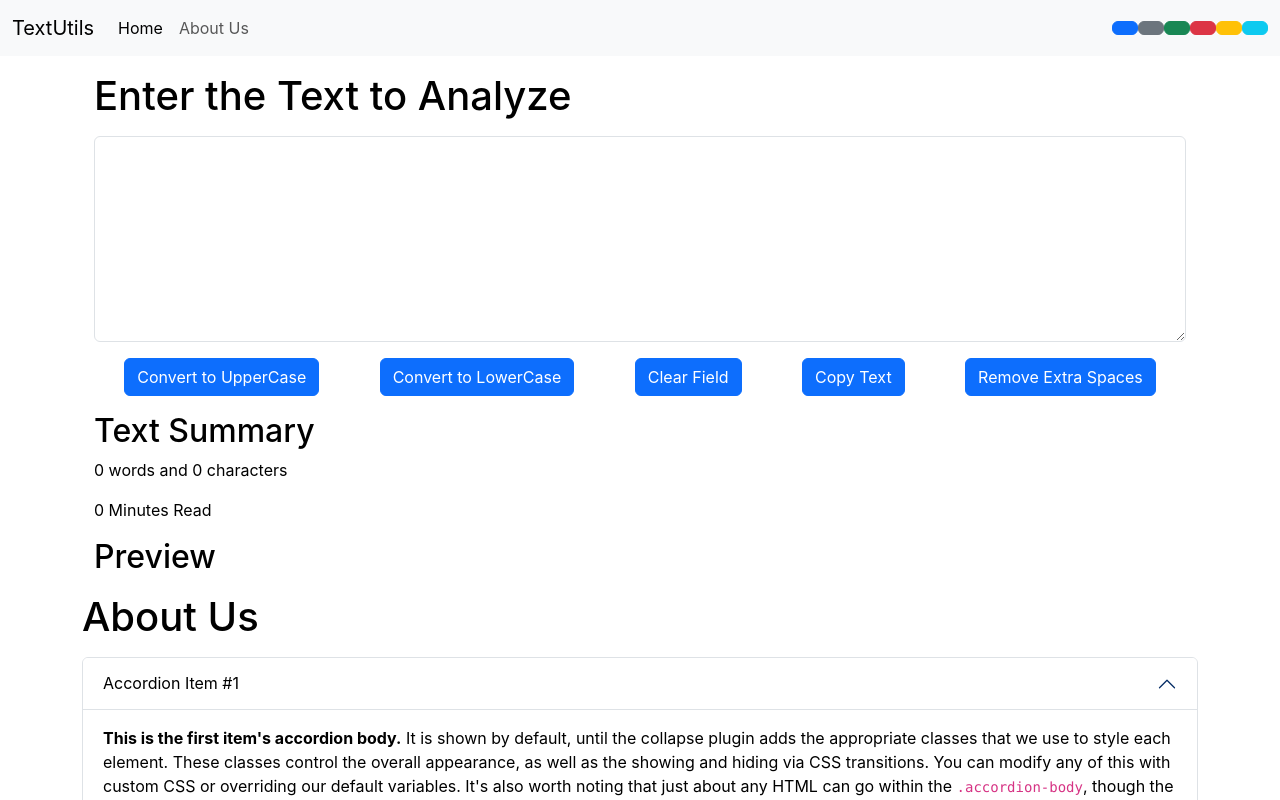
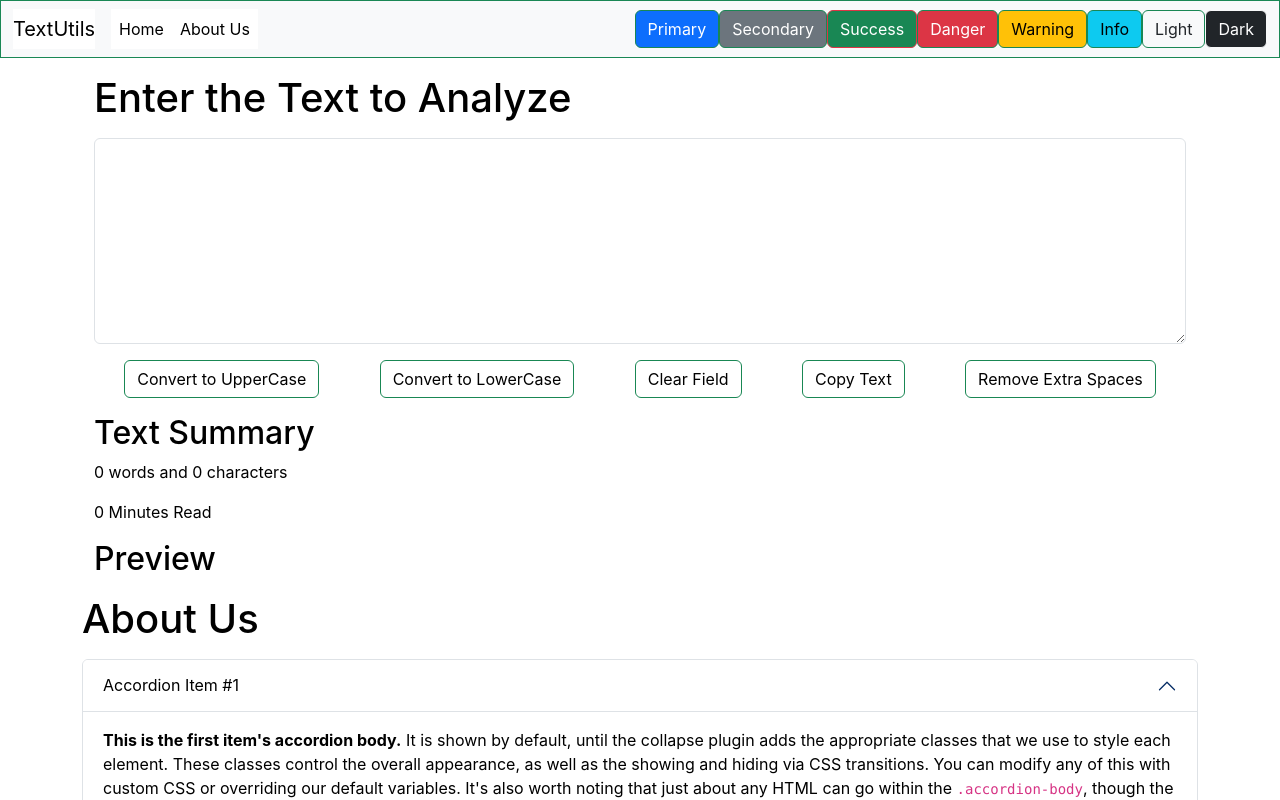
Before and after one commit to husain-786/ReactTutorials, a React (Create React App) app in the folder firstreactapp/: page / in a window 1280 px wide. Shown: the top 800 px of the page. Built offline with nearby package versions, Linux system fonts and the light colour scheme.

Commit message:
Buttons for changing color modes added

```diff
--- a/firstreactapp/src/App.js
+++ b/firstreactapp/src/App.js
@@ -32,7 +32,7 @@ function App() {
     // dismissing the alert message after 2 seconds......
     setTimeout(() => {
       setAlert(null)
-    }, 2000);
+    }, 1500);
   }
 
   // function which will change or say handle the value of mode and will be sent as props in the NavBar.......
@@ -66,21 +66,120 @@ function App() {
   })
   // for primary color mode....
   const changeModesPrimary = ()=>{
+    setMode("red")
     setStyle({
-      color: "#b3b8bd",
-      background: "#037ffc"
+      color: "white",
+      background: "#0D6EFD"
     })
-    document.body.style.backgroundColor = "#037ffc"
+    document.body.style.backgroundColor = "#0D6EFD"
     changeModeColors({
-      randomTextColor: "#b3b8bd",
-      randomBackgroundColor: "#037ffc"
+      randomTextColor: "#white",
+      randomBackgroundColor: "#0D6EFD"
     })
+    showAlert("Primary Mode Have Been Enabled", "success")
   }
-
+  // for secondary color mode....
+  const changeModesSecondary = ()=>{
+    setMode("secondary")
+    setStyle({
+      color: "white",
+      background: "#6C757D"
+    })
+    document.body.style.backgroundColor = "#6C757D"
+    changeModeColors({
+      randomTextColor: "#white",
+      randomBackgroundColor: "#6C757D"
+    })
+    showAlert("Secondary Mode Have Been Enabled", "success")
+  }
+  // for success color mode....
+  const changeModesSuccess = ()=>{
+    setMode("success")
+    setStyle({
+      color: "white",
+      background: "#198754"
+    })
+    document.body.style.backgroundColor = "#198754"
+    changeModeColors({
+      randomTextColor: "#white",
+      randomBackgroundColor: "#198754"
+    })
+    showAlert("Success Mode Have Been Enabled", "success")
+  }
+  // for danger color mode....
+  const changeModesDanger = ()=>{
+    setMode("danger")
+    setStyle({
+      color: "white",
+      background: "#DC3545"
+    })
+    document.body.style.backgroundColor = "#DC3545"
+    changeModeColors({
+      randomTextColor: "#white",
+      randomBackgroundColor: "#DC3545"
+    })
+    showAlert("Danger Mode Have Been Enabled", "success")
+  }
+  // for warning color mode....
+  const changeModesWarning = ()=>{
+    setMode("warning")
+    setStyle({
+      color: "white",
+      background: "#FFC107"
+    })
+    document.body.style.backgroundColor = "#FFC107"
+    changeModeColors({
+      randomTextColor: "#white",
+      randomBackgroundColor: "#FFC107"
+    })
+    showAlert("Warning Mode Have Been Enabled", "success")
+  }
+  // for info color mode....
+  const changeModesInfo = ()=>{
+    setMode("info")
+    setStyle({
+      color: "white",
+      background: "#0DCAF0"
+    })
+    document.body.style.backgroundColor = "#0DCAF0"
+    changeModeColors({
+      randomTextColor: "#white",
+      randomBackgroundColor: "#0DCAF0"
+    })
+    showAlert("Info Mode Have Been Enabled", "success")
+  }
+  // for dark color mode....
+  const changeModesDark = ()=>{
+    setMode("dark")
+    setStyle({
+      color: "white",
+      background: "black"
+    })
+    document.body.style.backgroundColor = "black"
+    changeModeColors({
+      randomTextColor: "white",
+      randomBackgroundColor: "black"
+    })
+    showAlert("Dark Mode Have Been Enabled", "success")
+  }
+  // for dark color mode....
+  const changeModesLight = ()=>{
+    setMode("light")
+    setStyle({
+      color: "black",
+      background: "white"
+    })
+    document.body.style.backgroundColor = "white"
+    changeModeColors({
+      randomTextColor: "black",
+      randomBackgroundColor: "white"
+    })
+    showAlert("Light Mode Have Been Enabled", "success")
+  }
   return (
     <>
       {/* Sending title as string */}
-      <Navbar title="TextUtils" aboutText="About Us" mode={mode} toggleMode={toggleMode} btnText={btnText} changeModesPrimary={changeModesPrimary}/>
+      <Navbar title="TextUtils" aboutText="About Us" mode={mode} toggleMode={toggleMode} btnText={btnText} style={style}  changeModesPrimary={changeModesPrimary} changeModesSecondary={changeModesSecondary} changeModesSuccess={changeModesSuccess} changeModesDanger={changeModesDanger} changeModesWarning={changeModesWarning} changeModesInfo={changeModesInfo} changeModesLight={changeModesLight} changeModesDark={changeModesDark}/>
 
       {/* Sending showAlert function as props so that we can use it on different button actions.... */}
       <Alert alert={alert}/>
@@ -91,10 +190,10 @@ function App() {
       {/* <Navbar/> */}
 
       <div className="container my-3">
-        <TextForm showAlert={showAlert} heading="Enter the Text to Analyze" mode={mode} toggleMode={toggleMode}/>
+        <TextForm showAlert={showAlert} heading="Enter the Text to Analyze" mode={mode} toggleMode={toggleMode} style={style} changeModesPrimary={changeModesPrimary} changeModesSecondary={changeModesSecondary} changeModesSuccess={changeModesSuccess} changeModesDanger={changeModesDanger} changeModesWarning={changeModesWarning} changeModesInfo={changeModesInfo} changeModesLight={changeModesLight} changeModesDark={changeModesDark}/>
       </div>
 
-      <About mode={mode} style={style}/>
+      <About mode={mode} style={style} changeModesPrimary={changeModesPrimary} changeModesSecondary={changeModesSecondary} changeModesSuccess={changeModesSuccess} changeModesDanger={changeModesDanger} changeModesWarning={changeModesWarning} changeModesInfo={changeModesInfo} changeModesLight={changeModesLight} changeModesDark={changeModesDark}/>
     </>
   );
 }
--- a/firstreactapp/src/components/About.js
+++ b/firstreactapp/src/components/About.js
@@ -74,9 +74,9 @@ import React, { useState } from 'react'
                 </div>
             </div>
         </div>
-        <div className="container my-5">
+        {/* <div className="container my-5">
          <button type="button" className="btn btn-outline-primary" onClick={changeDarkAndLightMode}>{btnText}</button>
-        </div>
+        </div> */}
     </div>
   )
 }
--- a/firstreactapp/src/components/Navbar.js
+++ b/firstreactapp/src/components/Navbar.js
@@ -8,32 +8,33 @@ export default function Navbar(props) {
 
   return (
     // <nav className="navbar navbar-expand-lg navbar-dark bg-dark">
-    <nav className={`navbar navbar-expand-lg navbar-${props.mode} bg-${props.mode}`}>
+    <nav className={`navbar navbar-expand-lg border border-success navbar-${props.mode} bg-${props.mode}`}>
       <div className="container-fluid">
-        <a className="navbar-brand" href="/">{props.title}</a>
+        <a className="navbar-brand" style={props.style} href="/">{props.title}</a>
         <button className="navbar-toggler" type="button" data-bs-toggle="collapse" data-bs-target="#navbarSupportedContent" aria-controls="navbarSupportedContent" aria-expanded="false" aria-label="Toggle navigation">
           <span className="navbar-toggler-icon"></span>
         </button>
         <div className="collapse navbar-collapse" id="navbarSupportedContent">
           <ul className="navbar-nav me-auto mb-2 mb-lg-0">
             <li className="nav-item">
-              <a className="nav-link active" aria-current="page" href="/">Home</a>
+              <a className="nav-link active" aria-current="page" style={props.style} href="/">Home</a>
             </li>
             <li className="nav-item">
-              <a className="nav-link" href="/">{props.aboutText}</a>
+              <a className="nav-link" style={props.style} href="/">{props.aboutText}</a>
             </li>
           </ul>
           {/* <form className="d-flex" role="search">
             <input className="form-control me-2" type="search" placeholder="Search" aria-label="Search"/>
             <button className="btn btn-outline-primary" type="submit">Search</button>
           </form> */}
-          <button className="btn btn-outline-primary bg-primary" type="submit" onClick={props.changeModesPrimary}></button>
-          <button className="btn btn-outline-secondary bg-secondary" type="submit"></button>
-          <button className="btn btn-outline-success bg-success" type="submit"></button>
-          <button className="btn btn-outline-danger bg-danger" type="submit"></button>
-          <button className="btn btn-outline-warning bg-warning" type="submit"></button>
-          <button className="btn btn-outline-info bg-info" type="submit"></button>
-
+          <button className="btn btn-outline-success bg-primary text-white" type="submit" onClick={props.changeModesPrimary}>Primary</button>
+          <button className="btn btn-outline-success bg-secondary text-white" type="submit" onClick={props.changeModesSecondary}>Secondary</button>
+          <button className="btn btn-outline-danger bg-success text-white" type="submit" onClick={props.changeModesSuccess}>Success</button>
+          <button className="btn btn-outline-success bg-danger text-white" type="submit" onClick={props.changeModesDanger}>Danger</button>
+          <button className="btn btn-outline-success bg-warning text-black" type="submit" onClick={props.changeModesWarning}>Warning</button>
+          <button className="btn btn-outline-success bg-info text-black" type="submit" onClick={props.changeModesInfo}>Info</button>
+          <button className="btn btn-outline-success bg-light text-dark" type="submit" onClick={props.changeModesLight}>Light</button>
+          <button className="btn btn-outline-light bg-dark text-white" type="submit" onClick={props.changeModesDark}>Dark</button>
         </div>
         {/* <div className={`form-check form-switch text-${props.mode==='dark'?'light':'dark'}`}>
           <input className="form-check-input" type="checkbox" role="switch" id="flexSwitchCheckDefault" onClick={props.toggleMode}/>
--- a/firstreactapp/src/components/TextForm.js
+++ b/firstreactapp/src/components/TextForm.js
@@ -85,24 +85,24 @@ export default function TextForm(props) {
   console.log(props.mode)
   return (
     // this <>(empty tag) in react is called as JSX fragement.....
-    <div style={{color: props.mode=='dark'?'white': 'black', backgroundColor: props.mode=='dark'?'black': 'white'}}>
+    <div style={props.style}>
       <div className='container'>
         {/* <div class="mb-3">
             <label for="exampleFormControlInput1" class="form-label">Email address</label>
             <input type="email" class="form-control" id="exampleFormControlInput1" placeholder="name@example.com"/>
         </div> */}
         <h1>{props.heading}</h1>
-        <div className="my-3">
+        <div className="my-3" style={props.style}>
             {/* if value=x, x is a normal variable, when we use normal variable for value then the value will not be rendered
                 because by default React do not watch all the variables*/}
-            <textarea className="form-control" value={text} onChange={handleOnChange} id="myBox" rows="8" style={{color: props.mode==='dark'?'white': 'black', background: props.mode=='dark'?'black': 'white'}}></textarea>
+            <textarea className="form-control" value={text} onChange={handleOnChange} id="myBox" rows="8" style={props.style}></textarea>
         </div>
         <div className='d-flex justify-content-around w-100'>
-          <button className="btn btn-primary" onClick={handleOnClick}>Convert to UpperCase</button>
-          <button className="btn btn-primary" onClick={convertToLowerCase}>Convert to LowerCase</button>
-          <button className="btn btn-primary" onClick={clearField}>Clear Field</button>
-          <button className="btn btn-primary" onClick={copyText}>Copy Text</button>
-          <button className="btn btn-primary" onClick={removeExtraSpaces}>Remove Extra Spaces</button>
+          <button className="btn btn-primary btn-outline-success" style={props.style} onClick={handleOnClick}>Convert to UpperCase</button>
+          <button className="btn btn-primary btn-outline-success" style={props.style} onClick={convertToLowerCase}>Convert to LowerCase</button>
+          <button className="btn btn-primary btn-outline-success" style={props.style} onClick={clearField}>Clear Field</button>
+          <button className="btn btn-primary btn-outline-success" style={props.style} onClick={copyText}>Copy Text</button>
+          <button className="btn btn-primary btn-outline-success" style={props.style} onClick={removeExtraSpaces}>Remove Extra Spaces</button>
         </div>
       </div>
       <div className='container my-3'>
```
